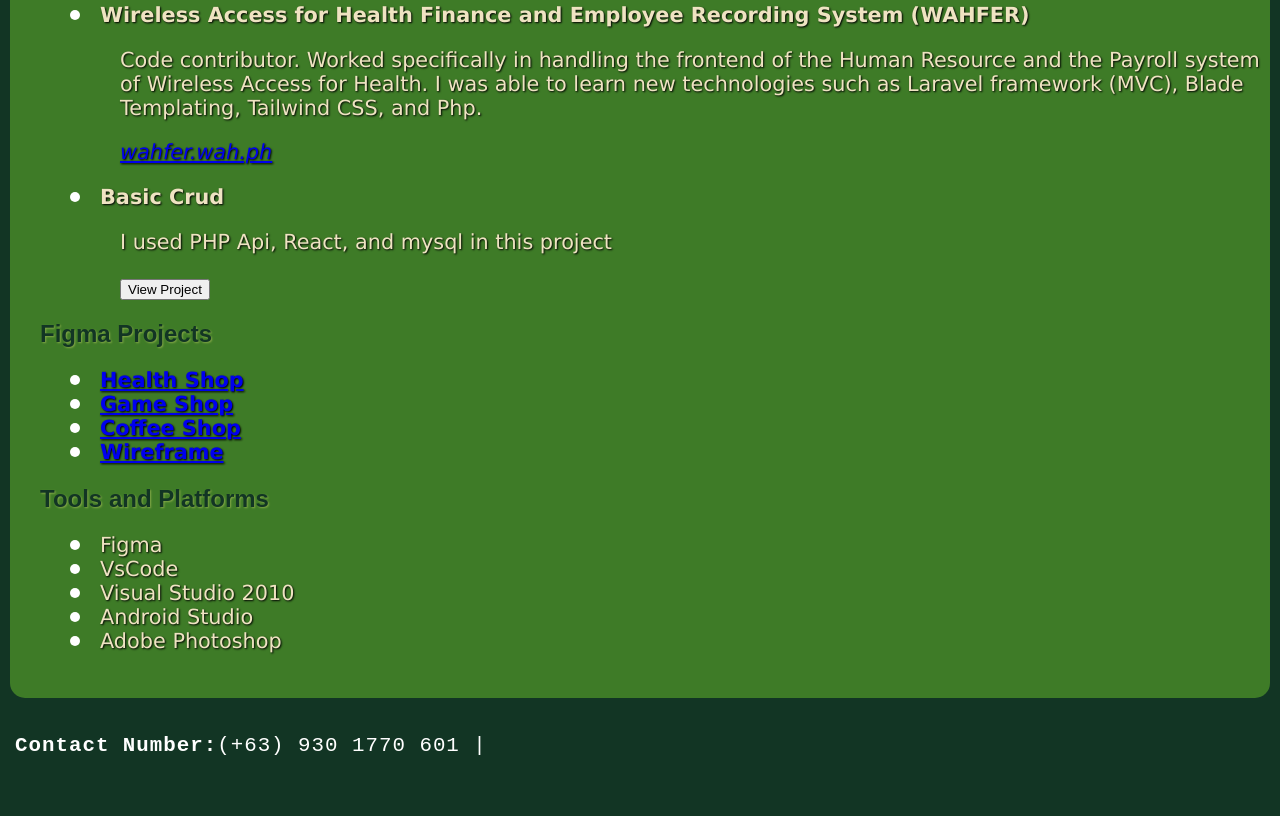
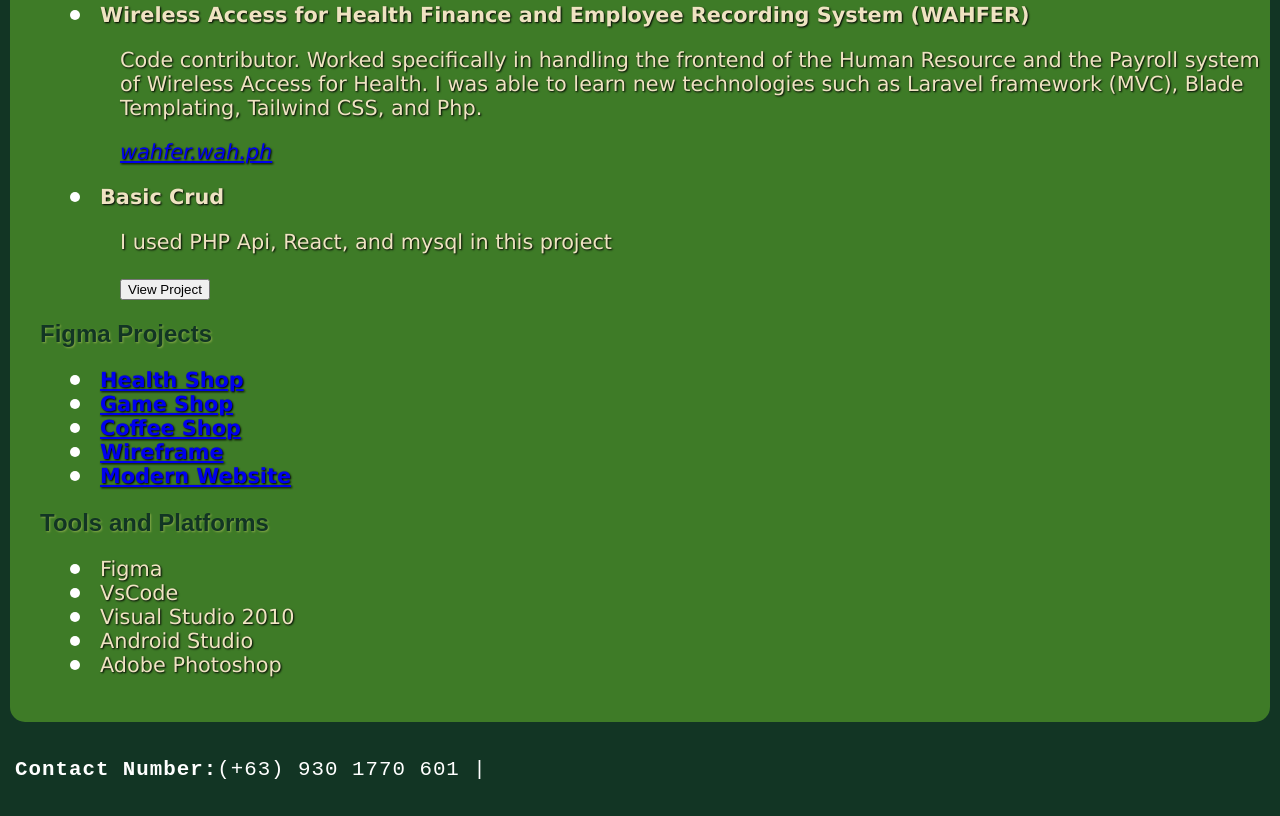
Before and after one commit to Izayoi20021/portfolio, a website: page index.html in a window 1280 px wide. Shown: the part 915-1731 px from the top of the page. Before the commit the page ends 1707 px from the top, so only its background shows below. Drawn offline with Linux system fonts and the light colour scheme.

Commit message:
added the modern website link

```diff
--- a/index.html
+++ b/index.html
@@ -55,7 +55,7 @@
                 </ul>
             </div>
 
-                  <h2 class="projects">Projects & Internship</h2>
+            <h2 class="projects">Projects & Internship</h2>
 
             <div class="skills" style="padding-left: 30px;">
                 <ul>
@@ -124,6 +124,11 @@
                             <b>Wireframe</b>
                         </a>
                     </li>
+                    <li>
+                        <a href="https://www.figma.com/design/VM1k6it3kV2zUJKl24dZSC/Modern-Website?node-id=0-1&t=x3LDHEtr63tKiXS3-1" target="_blank">
+                            <b>Modern Website</b>
+                        </a>
+                    </li>
                     <h1></h1>
                 </ul>
             </div>
```
